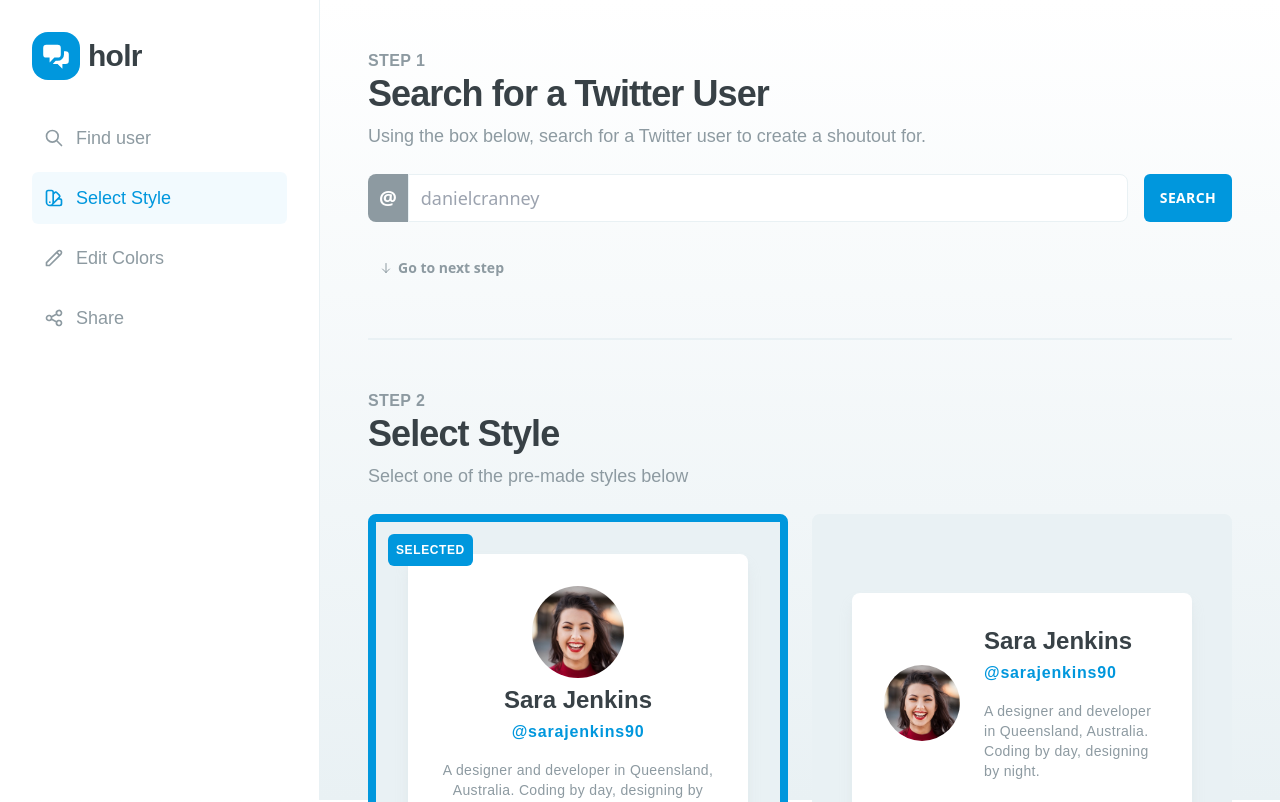
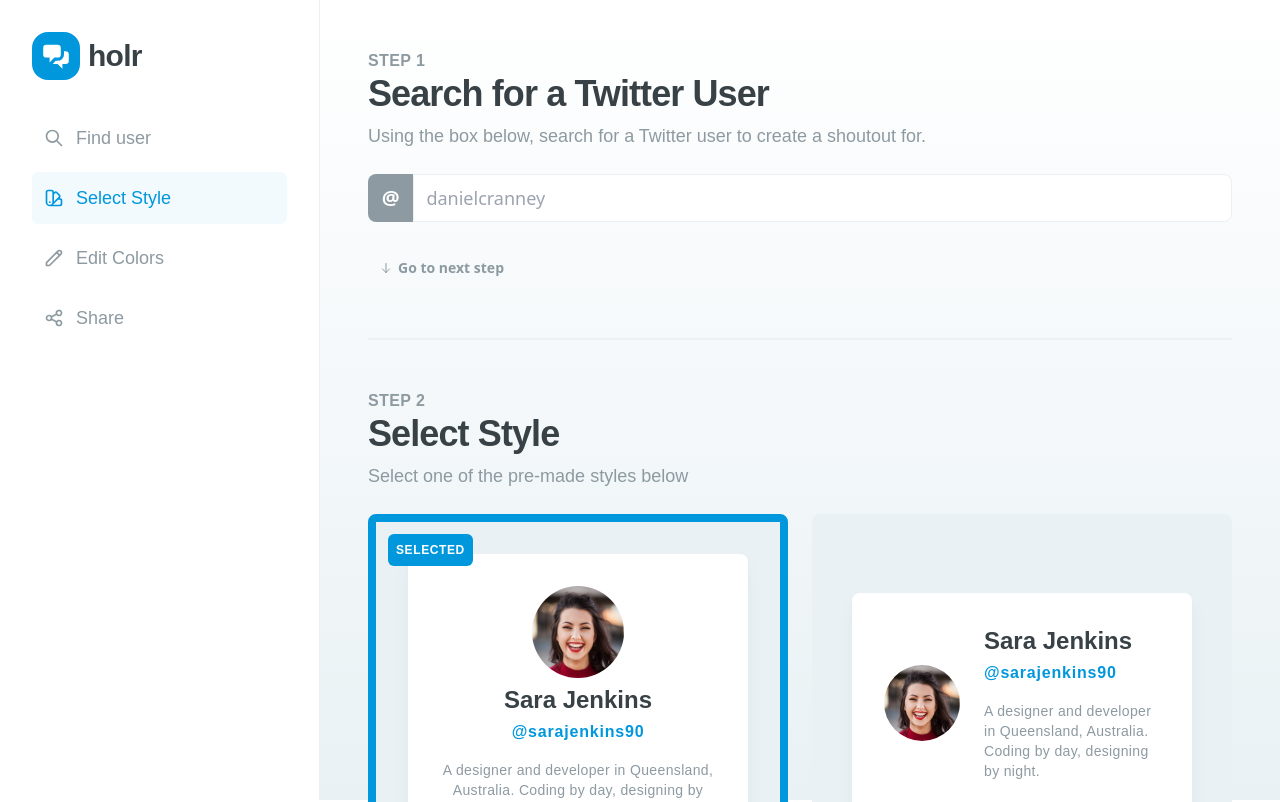
Before and after one commit to Dineshs91/nextjs-twitter-starter, a Next.js app: page / in a window 1280 px wide. Shown: the top 802 px of the page. Built offline with nearby package versions, Linux system fonts and the light colour scheme; a web font is replaced by a local one.

Commit message:
Input onChange Added

```diff
--- a/pages/index.js
+++ b/pages/index.js
@@ -138,19 +138,13 @@ export default function Home() {
                 className="w-full h-12 px-3 py-4 text-lg bg-white border rounded-tr-lg rounded-br-lg appearance-none text-mid border-xlight"
                 placeholder="danielcranney"
                 ref={searchRef}
-              />
-              <button
-                onClick={(e) => {
-                  e.preventDefault();
+                onChange={() =>
                   dispatch({
                     type: "search-user",
                     payload: searchRef.current.value,
-                  });
-                }}
-                className="h-12 px-4 ml-4 text-sm font-bold tracking-wide text-white uppercase transition-all duration-150 ease-in-out rounded-md hover:bg-brandLight bg-brand"
-              >
-                Search
-              </button>
+                  })
+                }
+              />
             </form>
             <GoToNextStep />
           </section>
--- a/pages/share.js
+++ b/pages/share.js
@@ -40,7 +40,6 @@ function BasicDefault(props) {
     ""
   );
   let textColor = props.textColor;
-  let bgColor = props.bgColor;
 
   return (
     <div
@@ -78,6 +77,7 @@ function BasicAlternative(props) {
     /_normal/g,
     ""
   );
+  let textColor = props.textColor;
 
   return (
     <div
```
